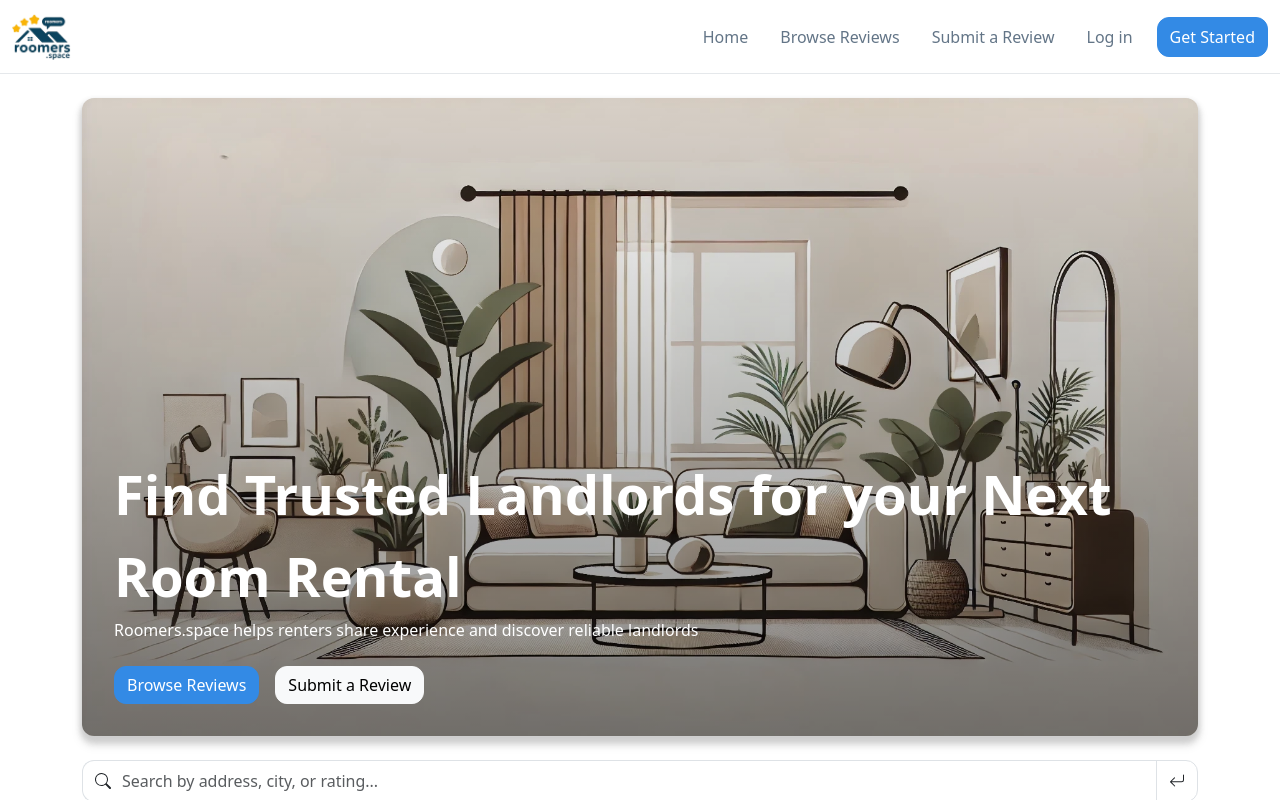
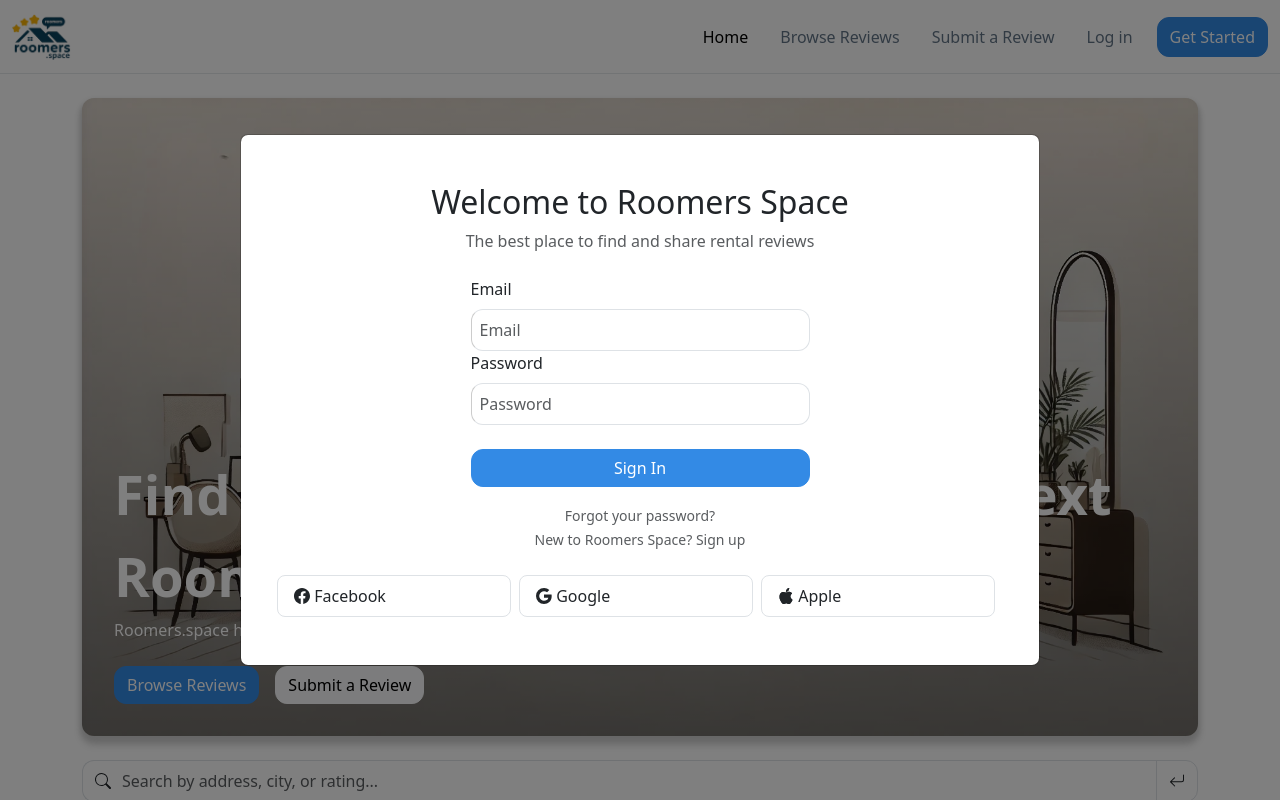
Before and after one commit to bises7/Roomers, a Next.js app: page / in a window 1280 px wide. Both pictures are taken after a click on the button "Log in". Shown: the top 800 px of the page. Built offline with nearby package versions, Linux system fonts and the light colour scheme.

Commit message:
Add login modal

```diff
--- /dev/null
+++ b/src/app/components/Auth/Login.tsx
@@ -0,0 +1,185 @@
+import classNames from "classnames";
+import { NextPage } from "next";
+import {
+  Button,
+  Col,
+  Form,
+  FormControl,
+  FormLabel,
+  Modal,
+  Nav,
+  Row,
+} from "react-bootstrap";
+import { useState } from "react";
+import navbarStyles from "../../styles/navbar.module.scss";
+import common from "../../styles/common.module.scss";
+import searchBarStyles from "../../styles/searchbar.module.scss";
+import styles from "../../styles/auth.module.scss";
+import { BsApple, BsFacebook, BsGoogle } from "react-icons/bs";
+
+interface Props {}
+
+const Login: NextPage<Props> = ({}) => {
+  const [show, setShow] = useState(false);
+  const [email, setEmail] = useState("");
+  const [password, setPassword] = useState("");
+
+  const handleClose = () => setShow(false);
+  const handleShow = () => setShow(true);
+
+  return (
+    <>
+      {/* <Button
+        variant="primary"
+        className={classNames({
+          [common.skyblue]: true,
+          [common.medium]: true,
+          [common.button]: true,
+        })}
+        onClick={handleShow}
+      >
+        Get Started
+      </Button> */}
+
+      <Nav.Link
+        className={classNames({
+          [navbarStyles.link]: true,
+        })}
+        onClick={handleShow}
+      >
+        Log in
+      </Nav.Link>
+
+      <Modal show={show} onHide={handleClose} centered size="lg">
+        <Modal.Body className="p-5">
+          <div className="text-center">
+            <h2>Welcome to Roomers Space</h2>
+            <span className="text-muted">
+              The best place to find and share rental reviews
+            </span>
+          </div>
+
+          <Row className="mt-4">
+            <Col sm={{ span: 6, offset: 3 }}>
+              <Form>
+                <FormLabel>Email</FormLabel>
+                <FormControl
+                  className={classNames({
+                    [searchBarStyles.searchInput]: true,
+                    [styles.input]: true,
+                    "ps-2": true,
+                  })}
+                  type="email"
+                  placeholder="Email"
+                  value={email}
+                  onChange={(e) => setEmail(e.target.value)}
+                  formNoValidate
+                />
+
+                <FormLabel>Password</FormLabel>
+                <FormControl
+                  className={classNames({
+                    [searchBarStyles.searchInput]: true,
+                    [styles.input]: true,
+                    "ps-2": true,
+                  })}
+                  type="password"
+                  placeholder="Password"
+                  value={password}
+                  onChange={(e) => setPassword(e.target.value)}
+                  formNoValidate
+                />
+
+                <Button
+                  variant="primary"
+                  className={classNames({
+                    "mt-4 w-100": true,
+                    [common.button]: true,
+                    [common.skyblue]: true,
+                  })}
+                >
+                  Sign In
+                </Button>
+              </Form>
+            </Col>
+          </Row>
+
+          <div className="text-center mt-3">
+            <small
+              className={classNames({
+                "text-muted": true,
+                [styles.link]: true,
+              })}
+            >
+              Forgot your password?
+            </small>
+            <br />
+            <small className="text-muted">
+              New to Roomers Space?{" "}
+              <span
+                className={classNames({
+                  "text-muted": true,
+                  [styles.link]: true,
+                })}
+              >
+                Sign up
+              </span>
+            </small>
+          </div>
+          <Row className="mt-4">
+            <Col
+              className={classNames({
+                "border p-2 ps-3 me-2": true,
+                [styles.oAuth]: true,
+              })}
+            >
+              <BsFacebook className="mb-1" />
+              &nbsp;
+              <span
+                className={classNames({
+                  [common.medium]: true,
+                })}
+              >
+                Facebook
+              </span>
+            </Col>
+            <Col
+              className={classNames({
+                "border p-2 ps-3 me-2": true,
+                [styles.oAuth]: true,
+              })}
+            >
+              <BsGoogle className="mb-1" />
+              &nbsp;
+              <span
+                className={classNames({
+                  [common.medium]: true,
+                })}
+              >
+                Google
+              </span>
+            </Col>
+            <Col
+              className={classNames({
+                "border p-2 ps-3 me-2": true,
+                [styles.oAuth]: true,
+              })}
+            >
+              <BsApple className="mb-1" />
+              &nbsp;
+              <span
+                className={classNames({
+                  [common.medium]: true,
+                })}
+              >
+                Apple
+              </span>
+            </Col>
+          </Row>
+        </Modal.Body>
+      </Modal>
+    </>
+  );
+};
+
+export default Login;
--- a/src/app/components/Common/Navbar.tsx
+++ b/src/app/components/Common/Navbar.tsx
@@ -9,6 +9,7 @@
 import classNames from "classnames";
 import Link from "next/link";
 import { usePathname } from "next/navigation";
+import Login from "../Auth/Login";
 
 function NavbarComponent() {
   const pathname = usePathname();
@@ -29,46 +30,38 @@
         <Navbar.Toggle aria-controls="basic-navbar-nav" />
         <Navbar.Collapse id="basic-navbar-nav">
           <Nav className="ms-auto">
-            <Nav.Link active={pathname === "/"}>
             <Link
               href="/"
               className={classNames({
                 [styles.link]: true,
+                "nav-link": true,
+                active: pathname === "/",
               })}
             >
               Home
             </Link>
-            </Nav.Link>
-            <Nav.Link active={pathname === "/borwse-reviews"}>
             <Link
               href="/browse-reviews"
               className={classNames({
                 [styles.link]: true,
+                "nav-link": true,
+                active: pathname === "/browse-review",
               })}
             >
               Browse Reviews
             </Link>
-            </Nav.Link>
-            <Nav.Link active={pathname === "/submit-review"}>
             <Link
               href="/submit-review"
               className={classNames({
                 [styles.link]: true,
+                "nav-link": true,
+                active: pathname === "/submit-review",
               })}
             >
               Submit a Review
             </Link>
-            </Nav.Link>
-            <Nav.Link active={pathname === "/login"}>
-              <Link
-                href="/login"
-                className={classNames({
-                  [styles.link]: true,
-                })}
-              >
-                Log in
-              </Link>
-            </Nav.Link>
+
+            <Login />
             <Button
               variant="primary"
               className={classNames({
--- /dev/null
+++ b/src/app/styles/auth.module.scss
@@ -0,0 +1,20 @@
+.oAuth {
+  border-radius: 8px;
+  cursor: pointer;
+}
+
+.oAuth:hover {
+  background-color: #cccccc;
+}
+
+.input {
+  border-left: 1px solid #ccc !important;
+}
+
+.link {
+  cursor: pointer;
+}
+
+.link:hover {
+  text-decoration: underline;
+}
--- a/src/app/styles/searchbar.module.scss
+++ b/src/app/styles/searchbar.module.scss
@@ -13,7 +13,7 @@
   border-left: none !important;
   margin-left: 0;
   padding-left: 0;
-
+  border-radius: 12px;
   border-color: #dee2e6 !important;
 }
 
```
Lines whose indentation alone changed are shown as unchanged.
